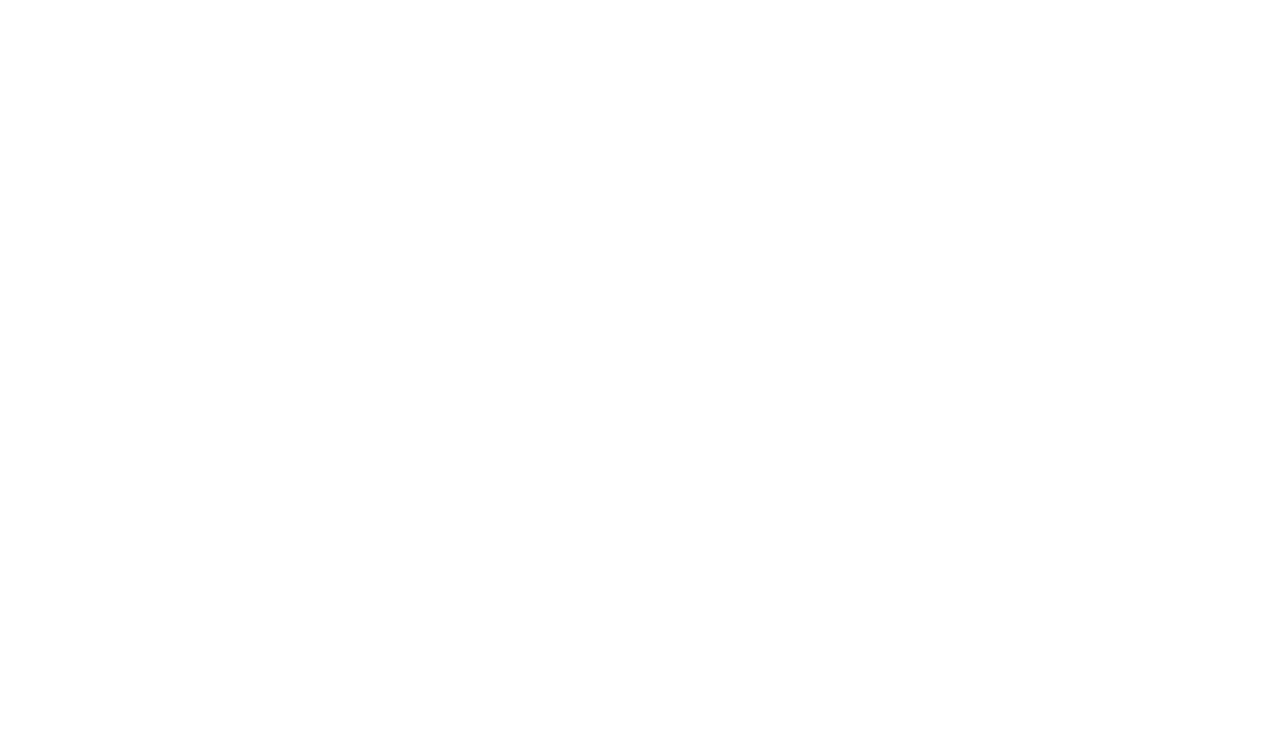
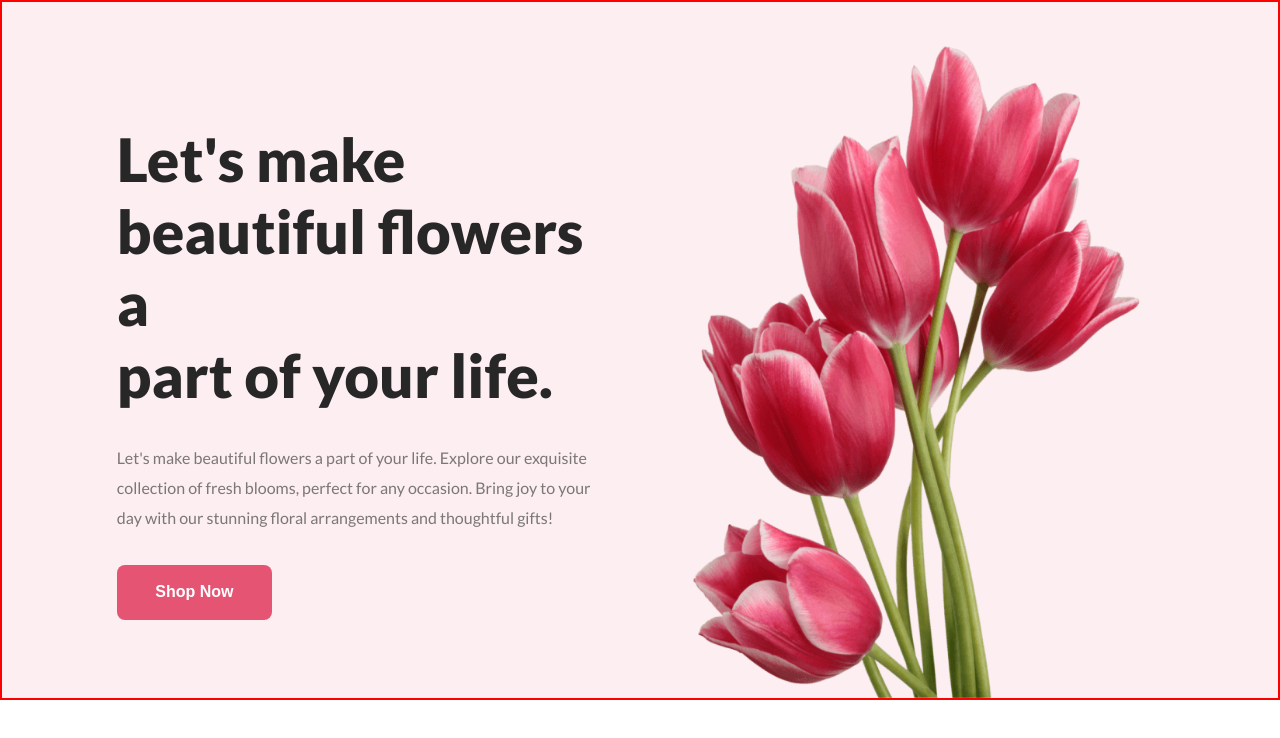
Before and after one commit to Nabilabintaakter/online-flower-shop, a plain HTML site: page index.html in a window 1280 px wide. Drawn offline with Linux system fonts and the light colour scheme.

Commit message:
added the banner section

```diff
--- a/index.html
+++ b/index.html
@@ -7,6 +7,24 @@
     <link rel="stylesheet" href="styles/style.css">
 </head>
 <body>
+    <!-- banner section starts here -->
+    <header>
+        <section class="banner-section-container full-container">
+            <div class="banner-content display-flex">
+                <div class="banner-text-container display-flex">
+                    <h1>Let's make <br>beautiful flowers a <br>part of your life.</h1>
+                    <p>Let's make beautiful flowers a part of your life. Explore our exquisite collection of fresh blooms, perfect for any occasion. Bring joy to your day with our stunning floral arrangements and thoughtful gifts!</p>
+                    <button class="btn-primary">Shop Now</button>
+                </div>
+                <div class="banner-image-container">
+                    <img src="./images/banner-image.png" alt="">
+                </div>
+            </div>
+        </section>
+    </header>
+    <!-- banner section ends here -->
+     <main>
 
+     </main>
 </body>
 </html>
--- a/styles/style.css
+++ b/styles/style.css
@@ -19,3 +19,61 @@ body{
 .display-flex{
     display: flex;
 }
+
+/* banner styles */
+
+.banner-section-container{
+    height: 700px;
+    background-color: #FCEEF1;
+}
+.banner-content{
+    width: 82%;
+    height: calc(100% - 42px);
+    margin: 42px auto 0px auto;
+    justify-content: space-between;
+}
+.banner-text-container{
+    width: calc(50% - 30px);
+    height: 100%;
+    flex-direction: column;
+    justify-content: center;
+}
+.banner-text-container h1{
+    color: rgb(39, 39, 39);
+    font-size: 3.75rem;
+    font-weight: 800;
+    line-height: 72px;
+    margin-bottom: 32px;
+}
+.banner-text-container p{
+    color: rgba(39, 39, 39, 0.6);
+    font-size: 1rem;
+    font-weight: 400;
+    line-height: 30px;
+    margin-bottom: 32px;
+}
+.btn-primary{
+    width: 155px;
+    height: 55px;
+    border-radius: 8px;
+    background: rgb(229, 84, 115);
+    color: rgb(255, 255, 255);
+    font-size: 1rem;
+    font-weight: 700;
+    border: none;
+    cursor: pointer;
+    transition: all 0.5s;
+}
+.btn-primary:hover{
+    background-color: white;
+    color: rgb(229, 84, 115);
+    border: 2px solid rgb(229, 84, 115);
+}
+.banner-image-container{
+    width: calc(50% - 30px);
+    height: 100%;
+}
+.banner-image-container img{
+    width: 100%;
+    height: 100%;
+}
```
